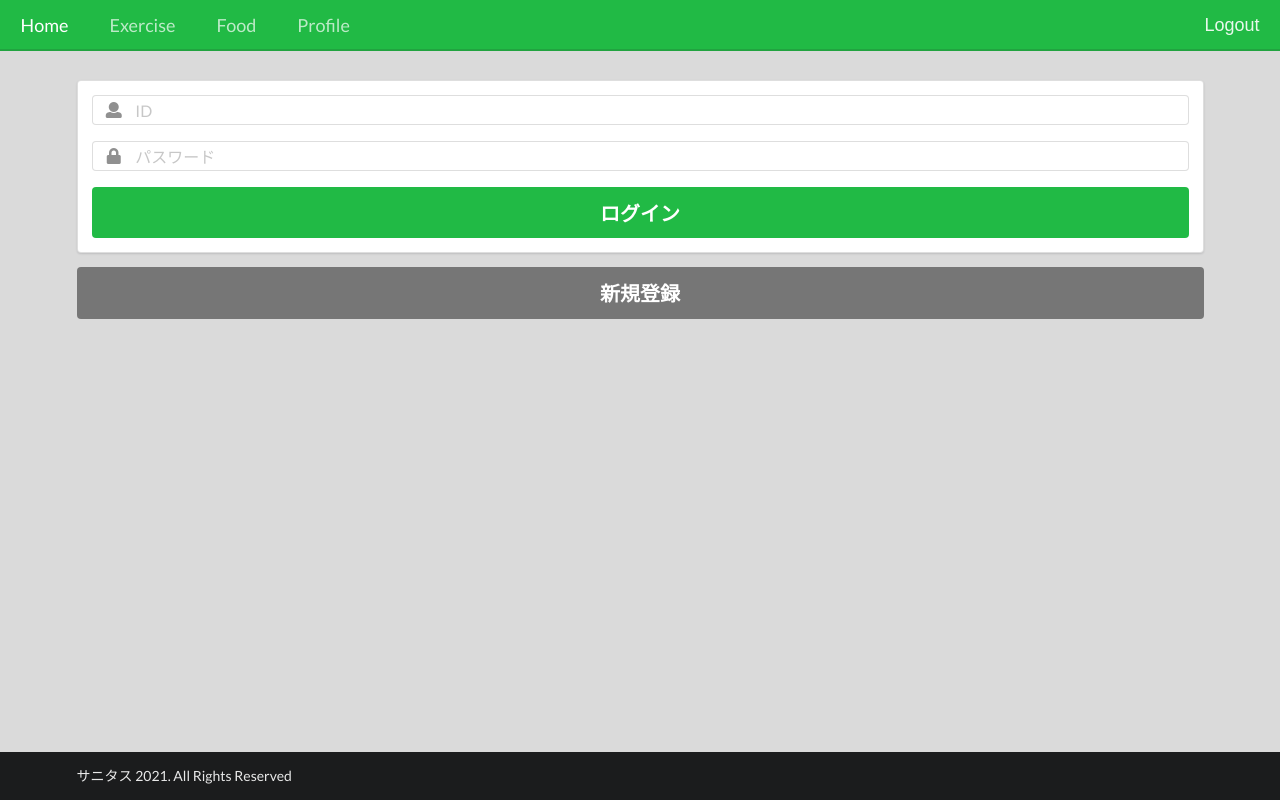
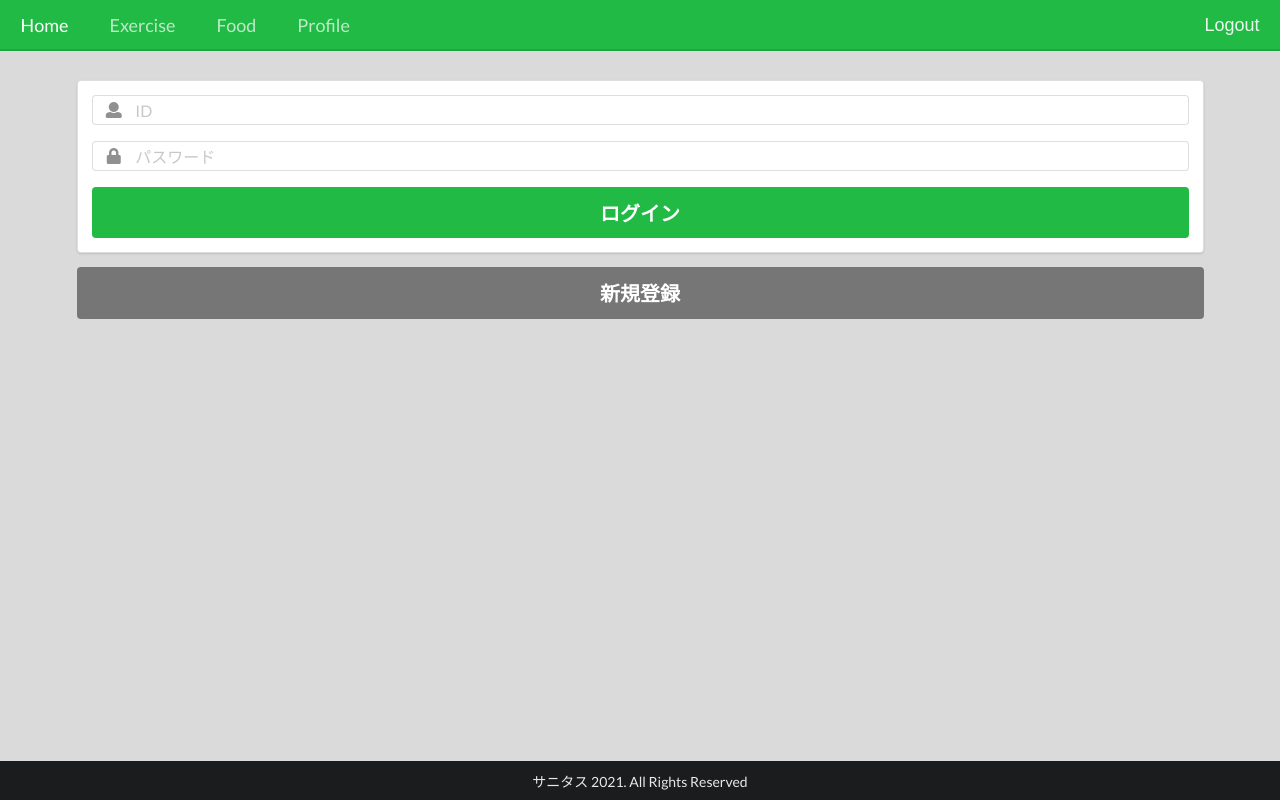
Before and after one commit to leesh0/mti-internship, a Vue app: page /login in a window 1280 px wide. Built offline with nearby package versions, Linux system fonts and the light colour scheme.

Commit message:
Footerを中央に表示

```diff
--- a/src/components/Footer.vue
+++ b/src/components/Footer.vue
@@ -1,12 +1,15 @@
 <template>
     <div class="ui inverted vertical footer segment">
       <div class="ui container">
-        サニタス 2021. All Rights Reserved
+        <div class="ui center aligned grid">
+            サニタス 2021. All Rights Reserved
+        </div>
       </div>
     </div>
 </template>
 <style scoped>
 .footer{
+  padding-top: 25px;
   position: absolute;/*←絶対位置*/
   bottom: 0; /*下に固定*/
   width: 100%;
```
